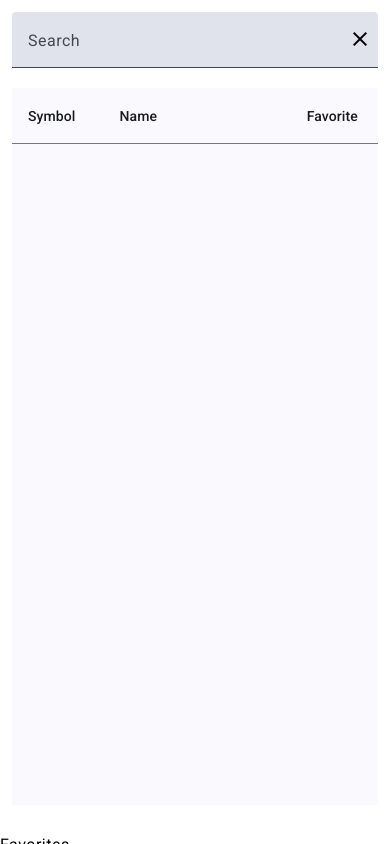
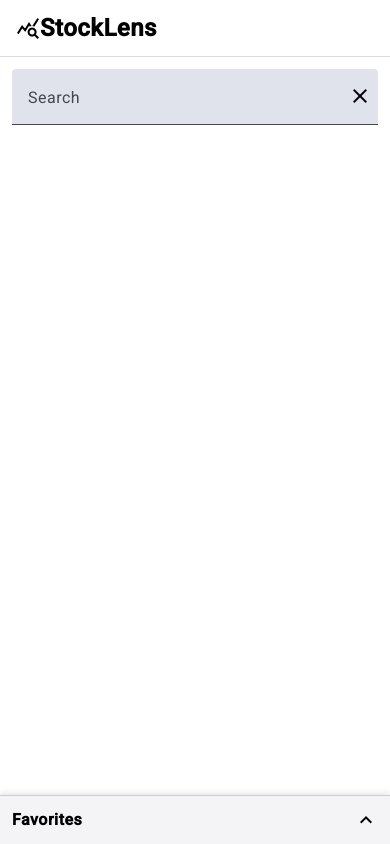
Before and after one commit to n01517733/stock-lens, an Angular app: page / in a window 390 px wide. Built offline with nearby package versions, Linux system fonts and the light colour scheme.

Commit message:
#9 #10: Empty State and Mobile View

```diff
--- a/src/app/home/components/favorites/favorites.component.html
+++ b/src/app/home/components/favorites/favorites.component.html
@@ -1,7 +1,12 @@
-<div class="favorites-container">
-  <div>Favorites</div>
 <div class="favorites-card-wrapper">
-    <div *ngIf="!favoritesList.length">no stocks</div>
+  <div *ngIf="!favoritesList.length">
+    <div class="empty-state">
+      <h3 class="empty-text-primary">No favorites yet</h3>
+      <p class="empty-text-secondary">
+        Use the search bar to add stocks to your favorites list.
+      </p>
+    </div>
+  </div>
   <app-favorites-card
     *ngFor="let stock of favoritesLatestPrice"
     [stock]="stock"
@@ -9,4 +14,3 @@
     (directToDetails)="goToDetails(stock)"
   ></app-favorites-card>
 </div>
-</div>
--- a/src/app/home/components/favorites/favorites.component.scss
+++ b/src/app/home/components/favorites/favorites.component.scss
@@ -1,5 +1,10 @@
 .favorites-card-wrapper {
+    margin: 12px;
     display: grid;
-    grid-template-columns: repeat(auto-fit, minmax(280px, 1fr)); // ✨ responsive!
+    grid-template-columns: repeat(auto-fit, minmax(280px, 1fr));
     gap: 12px;
+
+    @media (max-width: 768px) {
+        margin-bottom: 50vh;
+    }
 }
--- a/src/app/home/components/favorites/favorites.component.ts
+++ b/src/app/home/components/favorites/favorites.component.ts
@@ -1,5 +1,5 @@
-import { Component, EventEmitter, Output, inject } from '@angular/core';
-import { combineLatest, filter, map, of, switchMap } from 'rxjs';
+import { Component, EventEmitter, Input, Output, inject } from '@angular/core';
+import { combineLatest, filter, map, mergeMap, of } from 'rxjs';
 import { FavoritesCard, Stock } from '../../../shared/models/home/home.model';
 import { LocalStorageService } from '../../../shared/services/local-storage.service';
 import { StockDataService } from '../../../shared/services/stock-data.service';
@@ -11,6 +11,7 @@ import { STOCK_FAVORITES_KEY } from '../../../shared/constants/app.constants';
   styleUrls: ['./favorites.component.scss']
 })
 export class FavoritesComponent {
+  @Input() isMobile: boolean = false;
   @Output() directToDetails = new EventEmitter<Stock>();
 
   public favoritesList: Stock[] = [];
@@ -24,7 +25,7 @@ export class FavoritesComponent {
       .storage$<Stock[]>(STOCK_FAVORITES_KEY)
       .pipe(
         filter((favorites): favorites is Stock[] => favorites !== null),
-        switchMap(favorites => {
+        mergeMap(favorites => {
           this.favoritesList = favorites;
 
           // Keep only prices that are still in the favorites list
@@ -62,11 +63,7 @@ export class FavoritesComponent {
         // Replace placeholder with actual data
         newPrices.forEach(newPrice => {
           const index = this.favoritesLatestPrice.findIndex(p => p.symbol === newPrice.symbol);
-          if (index > -1) {
-            this.favoritesLatestPrice[index] = newPrice;
-          } else {
-            this.favoritesLatestPrice.push(newPrice);
-          }
+          (index > -1) ? this.favoritesLatestPrice[index] = newPrice : this.favoritesLatestPrice.push(newPrice);
         });
       });
   }
--- a/src/app/home/home.component.html
+++ b/src/app/home/home.component.html
@@ -1,7 +1,34 @@
+<header class="header">
+  <mat-icon>query_stats</mat-icon>
+  <div class="brand">StockLens</div>
+</header>
 <div class="home-container">
-  <app-search (optionSelected)="goToDetails($event)"></app-search>
-  <app-favorites
-    class="favorites"
-    (directToDetails)="goToDetails($event)"
-  ></app-favorites>
+  <div class="search">
+    <app-search
+      [isMobile]="true"
+      [drawerOpen]="this.drawerOpen"
+      (optionSelected)="goToDetails($event)"
+    ></app-search>
+  </div>
+  <div class="favorites">
+    <app-favorites
+      *ngIf="!isMobile"
+      [ngClass]="{ 'favorites-desktop': !isMobile }"
+      (directToDetails)="goToDetails($event)"
+    ></app-favorites>
+  </div>
 </div>
+
+<div *ngIf="isMobile" class="favorites-drawer" [class.open]="drawerOpen">
+  <div class="drawer-header" (click)="toggleDrawer()">
+    <span>Favorites</span>
+    <mat-icon>{{ drawerOpen ? "expand_more" : "expand_less" }}</mat-icon>
+  </div>
+
+  <div class="drawer-body" *ngIf="drawerOpen">
+    <app-favorites
+      [isMobile]="true"
+      (directToDetails)="goToDetails($event)"
+    ></app-favorites>
+  </div>
+</div>
--- a/src/app/home/home.component.scss
+++ b/src/app/home/home.component.scss
@@ -1,20 +1,72 @@
+.header {
+  padding: 16px;
+  font-size: 24px;
+  font-weight: bold;
+  border-bottom: 1px solid #ddd;
+  background-color: white;
+  position: sticky;
+  top: 0;
+  z-index: 10;
+  display: flex;
+}
+
 .home-container {
   display: grid;
-    grid-template-columns: 1fr; // default: mobile layout (1 column)
+  grid-template-columns: 1fr;
   gap: 1rem;
-    height: 100%;
 
   .favorites {
     width: 100%;
     overflow-y: auto;
-      grid-column: span 1; // mobile default
+    max-height: calc(100vh - 60px);
+  }
+
+  .search {
+    width: 100%;
+    max-height: calc(100vh - 60px);
   }
 
   @media (min-width: 768px) {
     grid-template-columns: repeat(3, 1fr);
-
     .favorites {
       grid-column: span 2;
     }
   }
 }
+
+.favorites-drawer {
+  position: fixed;
+  bottom: 0;
+  left: 0;
+  right: 0;
+  background: #ffffff;
+  border-top: 1px solid #ccc;
+  box-shadow: 0 -2px 6px rgba(0, 0, 0, 0.1);
+  z-index: 999;
+  transition: max-height 0.3s ease;
+
+  .drawer-header {
+    padding: 12px;
+    display: flex;
+    justify-content: space-between;
+    align-items: center;
+    background-color: #f4f3f6;
+    font-weight: bold;
+    cursor: pointer;
+  }
+
+  .drawer-body {
+    max-height: 100vh;
+    overflow-y: auto;
+    padding: 12px;
+  }
+
+  &.open {
+    max-height: 60vh;
+  }
+
+  &:not(.open) {
+    max-height: 48px;
+    overflow: hidden;
+  }
+}
--- a/src/app/home/home.component.ts
+++ b/src/app/home/home.component.ts
@@ -1,6 +1,6 @@
 import { Component } from '@angular/core';
-import { StockDataService } from '../shared/services/stock-data.service';
 import { Stock } from '../shared/models/home/home.model';
+import { BreakpointObserver } from '@angular/cdk/layout';
 
 @Component({
   selector: 'app-home',
@@ -10,10 +10,25 @@ import { Stock } from '../shared/models/home/home.model';
 export class HomeComponent {
   searchValue: string = '';
   searchResults: Stock[] = [];
+  isMobile: boolean = false;
+  drawerOpen: boolean = false;
 
-  constructor(private stockDataService: StockDataService) {}
+  constructor(
+    private breakpointObserver: BreakpointObserver
+    ) {}
+
+  ngOnInit(){
+    this.breakpointObserver.observe(['(max-width: 768px)'])
+      .subscribe(result => {
+        this.isMobile = result.matches;
+      });
+  }
 
   goToDetails(value: Stock): void {
     console.log("row clicked, need to redirect to details page", value)
   }
+
+  toggleDrawer() {
+    this.drawerOpen = !this.drawerOpen;
+  }
 }
--- a/src/app/shared/components/search-bar/search.component.html
+++ b/src/app/shared/components/search-bar/search.component.html
@@ -1,10 +1,10 @@
-<div class="search">
+<div class="search" [ngClass]="{ 'favorites-drawer-open': this._drawerOpen }">
   <mat-form-field class="search-bar">
     <mat-label>Search</mat-label>
     <input
       matInput
       type="text"
-      placeholder="enter ticker or company name"
+      placeholder="Search by company name or ticker symbol"
       [formControl]="searchControl"
     />
     <button matSuffix matIconButton aria-label="Clear" (click)="reset()">
@@ -12,10 +12,20 @@
     </button>
   </mat-form-field>
 
+  <div *ngIf="noSearchResults && this.searchControl.value" class="empty-state">
+    <div class="empty-text">
+      <h3 class="empty-text-primary">No results found</h3>
+      <p class="empty-text-secondary">
+        Try a different company name or ticker symbol.
+      </p>
+    </div>
+  </div>
+
+  <div class="search-results-table-wrapper search-results-table">
     <table
+      *ngIf="searchResults.length && this.searchControl.value"
       mat-table
       [dataSource]="this.searchResults"
-    class="search-results-table"
     >
       <ng-container matColumnDef="symbol">
         <th mat-header-cell *matHeaderCellDef>Symbol</th>
@@ -45,3 +55,4 @@
       ></tr>
     </table>
   </div>
+</div>
--- a/src/app/shared/components/search-bar/search.component.scss
+++ b/src/app/shared/components/search-bar/search.component.scss
@@ -1,15 +1,39 @@
 .search {
   padding: 12px;
+  max-height: 100%;
+
+  @media (max-width: 767px) {
+    height: 85vh;
+    display: flex;
+    flex-direction: column;
+
+    &.favorites-drawer-open {
+      height: 40vh;
+      .search-results-table-wrapper {
+        padding-bottom: 8vh;
+      }
+    }
+
+    .search-bar {
+      flex: 0 0 auto;
+    }
+
+    .search-results-table,
+    .spinner {
+      flex: 1 1 auto;
+      max-height: 100%;
+      overflow-y: auto;
+    }
+  }
 }
 
 .search-bar {
   width: 100%;
 }
 
-.search-results-table {
+.search-results-table-wrapper {
   width: 100%;
-  height: 85vh;
-  max-height: 85vh;
+  max-height: calc(100vh - 160px);
   overflow-y: auto;
 
   .mat-column-symbol {
@@ -29,3 +53,27 @@
     }
   }
 }
+
+.mobile-list {
+  display: flex;
+  flex-direction: column;
+  gap: 12px;
+
+  .stock-card {
+    padding: 12px;
+    border: 1px solid #ccc;
+    border-radius: 8px;
+    background: white;
+    display: flex;
+    justify-content: space-between;
+    align-items: center;
+
+    .symbol-name {
+      font-size: 16px;
+    }
+
+    mat-icon {
+      cursor: pointer;
+    }
+  }
+}
--- a/src/app/shared/components/search-bar/search.component.ts
+++ b/src/app/shared/components/search-bar/search.component.ts
@@ -1,4 +1,4 @@
-import { Component, EventEmitter, Output, inject } from '@angular/core';
+import { Component, EventEmitter, Input, Output, inject } from '@angular/core';
 import { FormControl } from '@angular/forms';
 import { distinctUntilChanged, filter, switchMap } from 'rxjs';
 import { StockDataService } from '../../services/stock-data.service';
@@ -13,12 +13,18 @@ import { STOCK_FAVORITES_KEY } from '../../constants/app.constants';
 })
 
 export class SearchComponent {
+  @Input() set drawerOpen(value: boolean) {
+    this._drawerOpen = value;
+  }
+  @Input() isMobile: boolean = false;
   @Output() optionSelected = new EventEmitter<Stock>();
 
   public searchControl = new FormControl();
   public searchResults: Stock[] = [];
   public displayedColumns = ['symbol', 'name', 'favorite'];
   public favoritesList: Stock[] =  [];
+  public noSearchResults = false;
+  public _drawerOpen = false;
 
   private readonly localStorageService = inject(LocalStorageService);
 
@@ -30,8 +36,10 @@ export class SearchComponent {
       distinctUntilChanged(),
       switchMap(value => this.stockDataService.getSearchResults(value))
     ).subscribe(results => {
-        this.searchResults = results;
+      this.searchResults = results;
+      this.noSearchResults = this.searchResults.length === 0 ;
     });
+
     this.localStorageService.storage$<Stock[]>(STOCK_FAVORITES_KEY).pipe(filter((value)=>value !== null)).subscribe((value) => {
         this.favoritesList = value;
     });
--- a/src/styles.scss
+++ b/src/styles.scss
@@ -1,9 +1,26 @@
 /* You can add global styles to this file, and also import other style files */
 
 html, body { height: 100%; }
-body { margin: 0; font-family: Roboto, "Helvetica Neue", sans-serif; }
+body { margin: 0; font-family: 'Segoe UI', sans-serif; }
 button {
     background-color: transparent;
     border: none;
     cursor: pointer;
 }
+
+.empty-state {
+    text-align: center;
+    padding: 1rem;
+    color: rgba(0, 0, 0, 0.54);
+    background-color: #f4f3f6;
+    align-content: center;
+
+    .empty-text-primary {
+      margin: 0.5rem 0 0;
+    }
+
+    .empty-text-secondary {
+      margin-top: 0.25rem;
+      font-size: 14px;
+    }
+}
```
Lines whose indentation alone changed are shown as unchanged.
